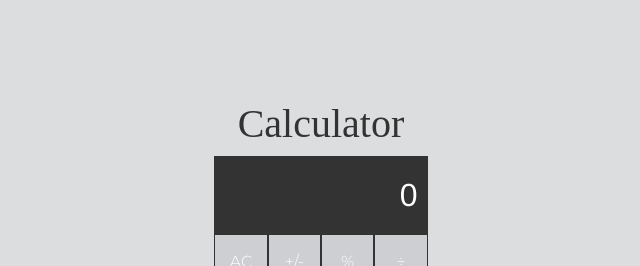
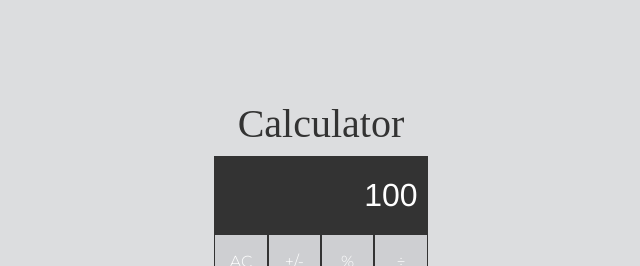
Before and after one commit to EddFab/Calculator, a Vue app: page / in a window 1280 px wide. Shown: the top 266 px of the page, without its empty margins (319-959 px from the left). Built offline with nearby package versions, Linux system fonts and the light colour scheme; a web font is replaced by a local one.

Commit message:
Update Calculator.vue

```diff
--- a/src/components/Calculator.vue
+++ b/src/components/Calculator.vue
@@ -12,7 +12,7 @@
 
       <div class="row">
         <div class="col-12 display-box text-right">
-          <h2 class="">{{current || 0}}</h2>
+          <h2 class="">{{current || '0'}}</h2>
         </div>
       </div>
 
@@ -56,7 +56,22 @@
 </template>
 
 <script>
-
+export default {
+  data() {
+    return {
+      current: '100',
+    }
+  },
+  methods: {
+    clear() {
+      this.current = '';
+    },
+    sign() {
+      this.current = this.current.charAt(0) === '-' ?
+        this.current.slice(1) : `-${this.current}`;
+    }
+  }
+}
 </script>
 
 <!-- Add "scoped" attribute to limit CSS to this component only -->
```
